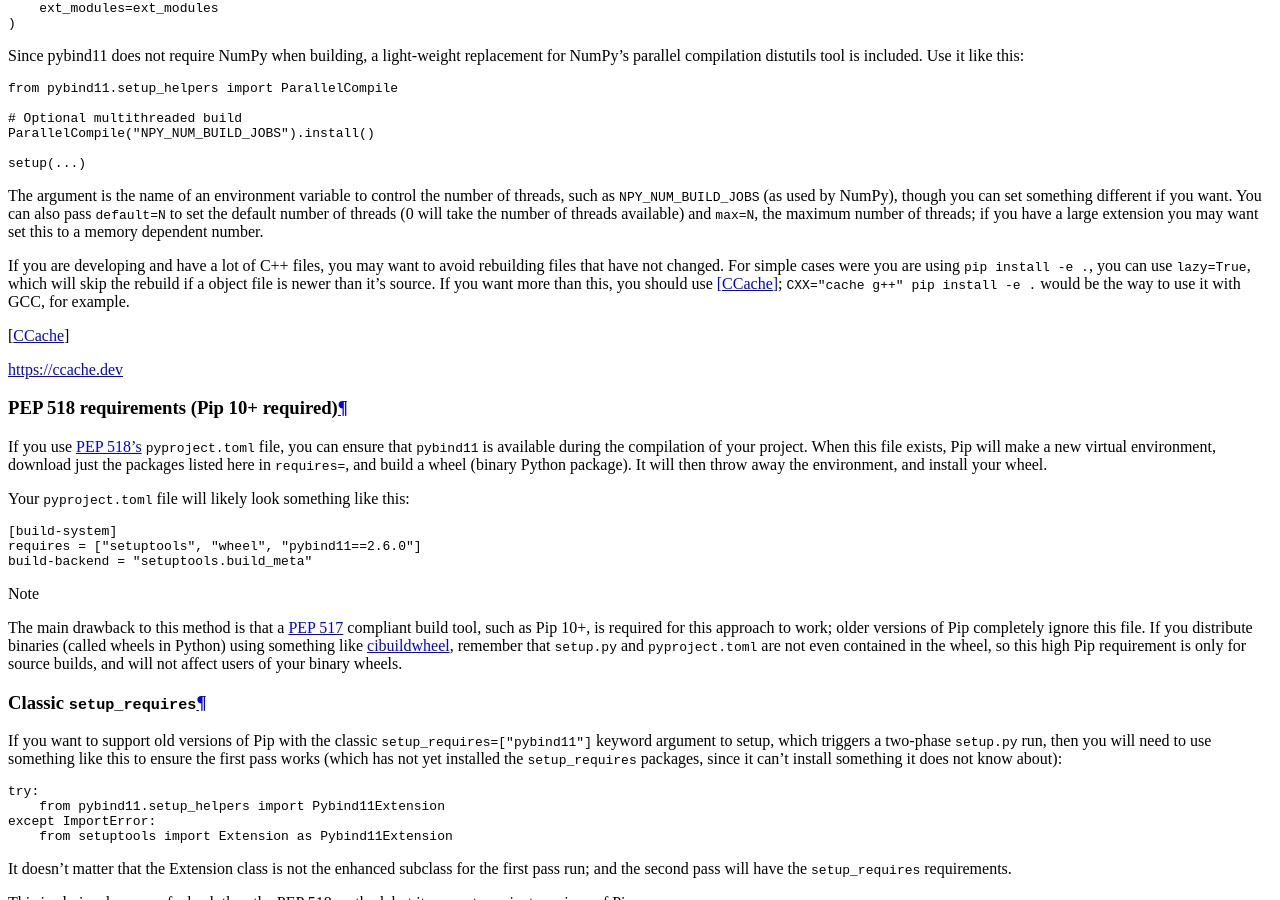
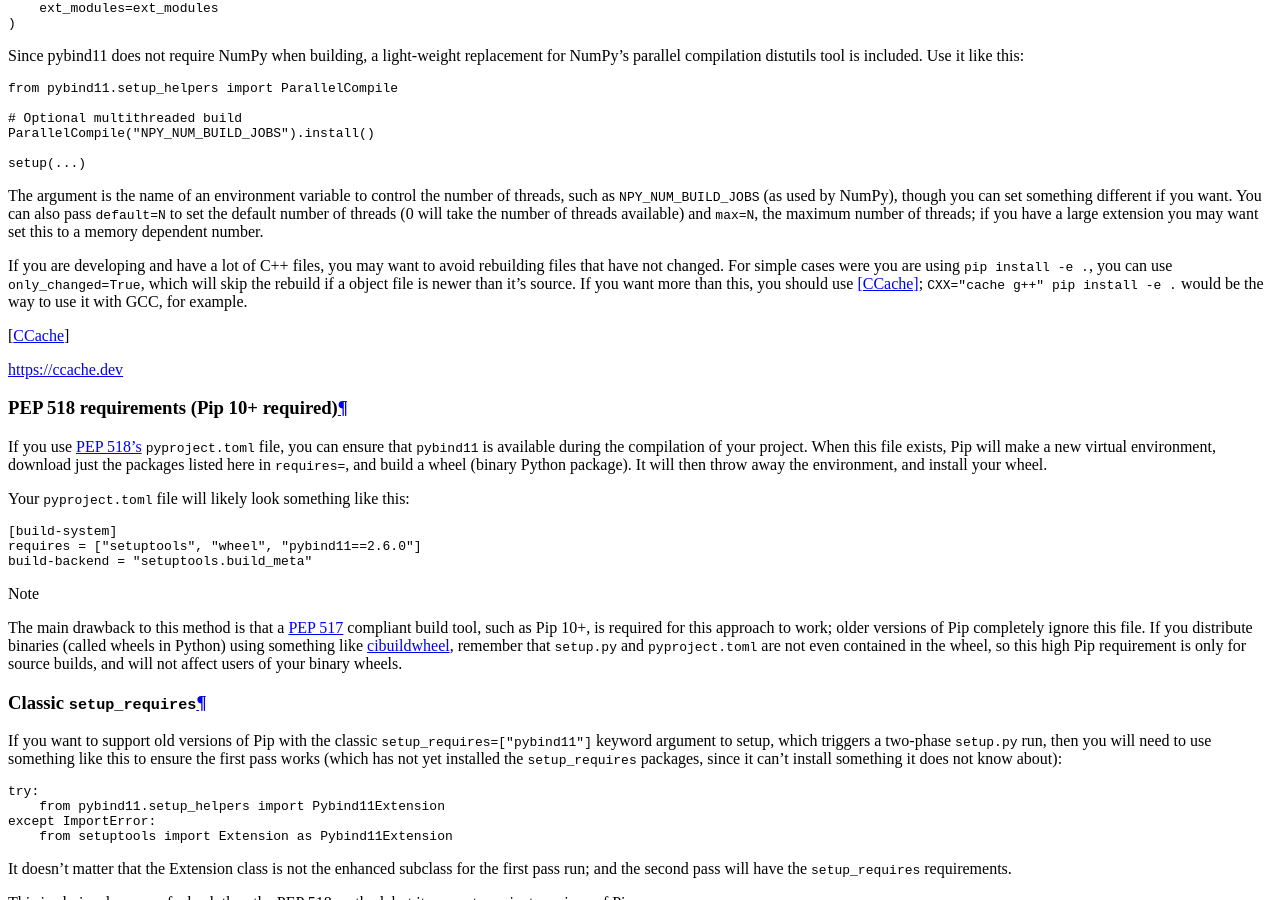
Before and after one commit to pybind/pybind11, a Sphinx documentation site: the page built from docs/compiling.rst, in a window 1280 px wide and 900 px high, scrolled down 1815 px. Built offline with Sphinx 7.4.7 and the Read the Docs theme 2.0.0, drawn with Linux system fonts in a browser that asks for light colours; pages that are not in the unit, such as notebooks, are missing from menus.

Commit message:
refactor: lazy -> only_changed

```diff
--- a/docs/compiling.rst
+++ b/docs/compiling.rst
@@ -91,10 +91,10 @@ want set this to a memory dependent number.
 
 If you are developing and have a lot of C++ files, you may want to avoid
 rebuilding files that have not changed. For simple cases were you are using
-``pip install -e .``, you can use ``lazy=True``, which will skip the rebuild if
-a object file is newer than it's source. If you want more than this, you should
-use [CCache]_; ``CXX="cache g++" pip install -e .`` would be the way to use it
-with GCC, for example.
+``pip install -e .``, you can use ``only_changed=True``, which will skip the
+rebuild if a object file is newer than it's source. If you want more than this,
+you should use [CCache]_; ``CXX="cache g++" pip install -e .`` would be the way
+to use it with GCC, for example.
 
 .. [CCache] https://ccache.dev
 
```
Also changed, not shown: 1 other file.
